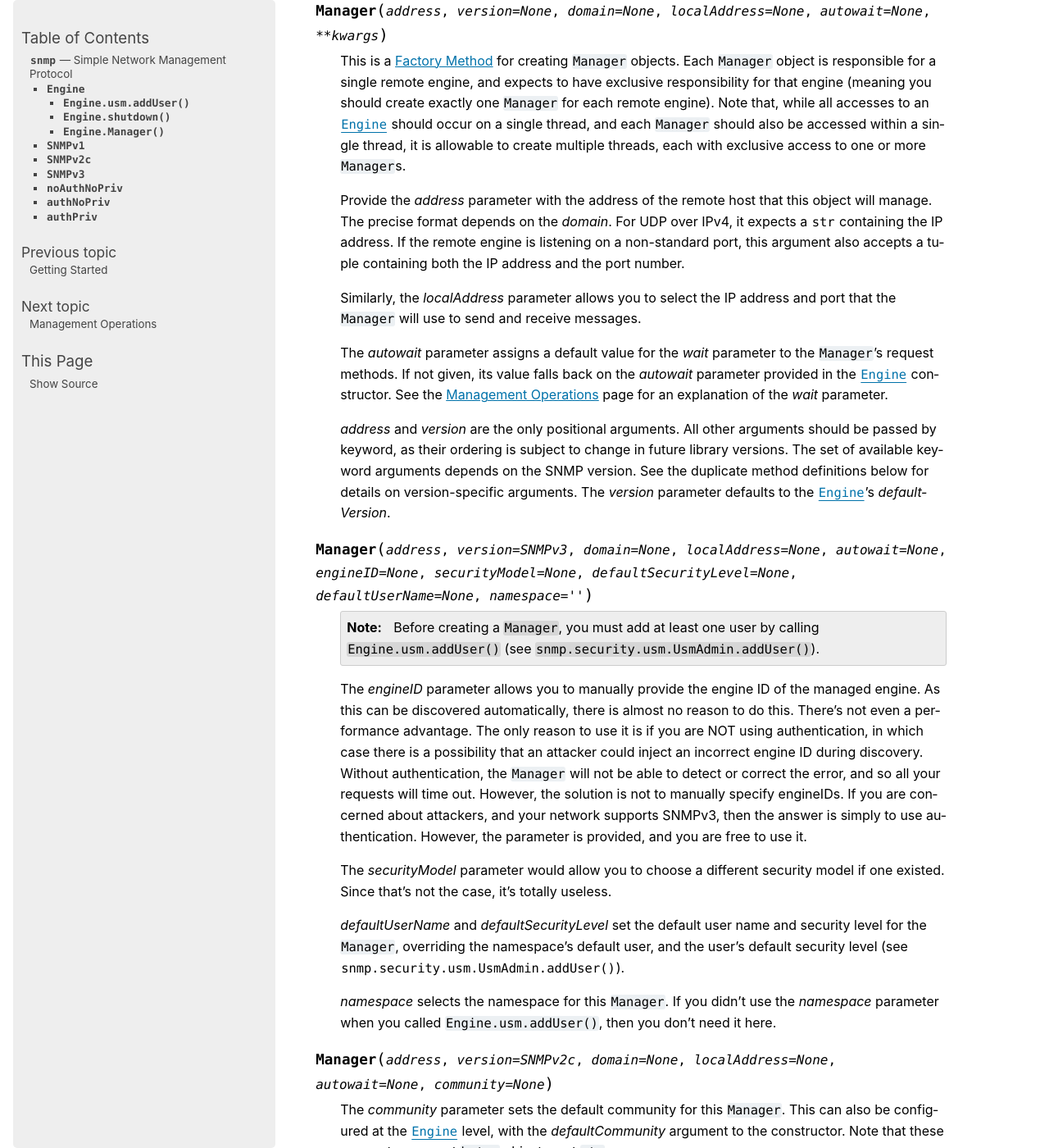
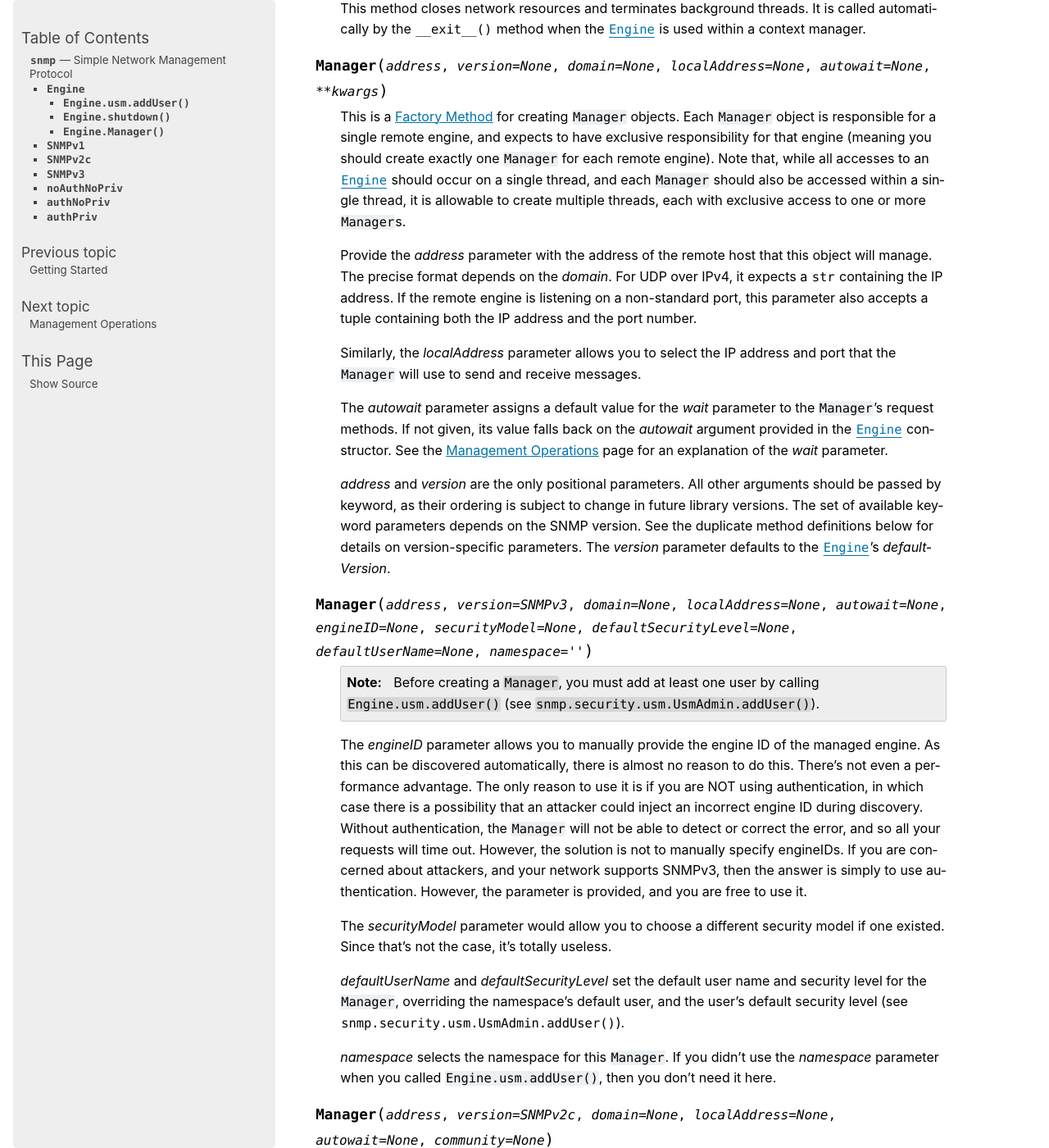
Before and after one commit to charlestolley/python-snmp, a Sphinx documentation site: the page built from docs/source/snmp.rst, in a window 1280 px wide and 1400 px high, scrolled down 2038 px. Shown: the whole window at 82% size. Built offline with Sphinx 7.4.7, drawn with Linux system fonts in a browser that asks for light colours; some of the changed text lies outside the part shown.

Commit message:
Fix minor errors in documentation

```diff
--- a/docs/source/snmp.rst
+++ b/docs/source/snmp.rst
@@ -49,7 +49,7 @@
 
    .. note::
 
-      User-Based security is not only the only security model supported by this
+      Not only is User-Based security the only security model supported by this
       library, it's also, so far as I know, the only security model defined for
       SNMPv3. The library is designed to be flexibile, so it could theoretically
       support other models, but for sake of clarity and simplicity, this class
@@ -142,7 +146,7 @@
       Provide the `address` parameter with the address of the remote host that
       this object will manage. The precise format depends on the `domain`. For
       UDP over IPv4, it expects a :class:`str` containing the IP address. If
-      the remote engine is listening on a non-standard port, this argument also
+      the remote engine is listening on a non-standard port, this parameter also
       accepts a tuple containing both the IP address and the port number.
 
       Similarly, the `localAddress` parameter allows you to select the IP
@@ -151,14 +155,14 @@
 
       The `autowait` parameter assigns a default value for the `wait` parameter
       to the ``Manager``'s request methods. If not given, its value falls back
-      on the `autowait` parameter provided in the :class:`Engine` constructor.
+      on the `autowait` argument provided in the :class:`Engine` constructor.
       See the :doc:`manager` page for an explanation of the `wait` parameter.
 
-      `address` and `version` are the only positional arguments. All other
+      `address` and `version` are the only positional parameters. All other
       arguments should be passed by keyword, as their ordering is subject to
-      change in future library versions. The set of available keyword arguments
+      change in future library versions. The set of available keyword parameters
       depends on the SNMP version. See the duplicate method definitions below
-      for details on version-specific arguments. The `version` parameter
+      for details on version-specific parameters. The `version` parameter
       defaults to the :class:`Engine`'s `defaultVersion`.
 
    .. method:: Manager(address, version=SNMPv3, domain=None, \
@@ -203,8 +207,8 @@
 
       The `community` parameter sets the default community for this ``Manager``.
       This can also be configured at the :class:`Engine` level, with the
-      `defaultCommunity` argument to the constructor. Note that these parameters
-      expect ``bytes`` objects, not ``str``\s.
+      `defaultCommunity` parameter to the constructor. Note that these
+      parameters expect ``bytes`` objects, not ``str``\s.
 
    .. method:: Manager(address, version=SNMPv1, domain=None, \
       localAddress=None, autowait=None, community=None)
```
Also changed, not shown: other parts of docs/source/snmp.rst (+8 -4 lines).
